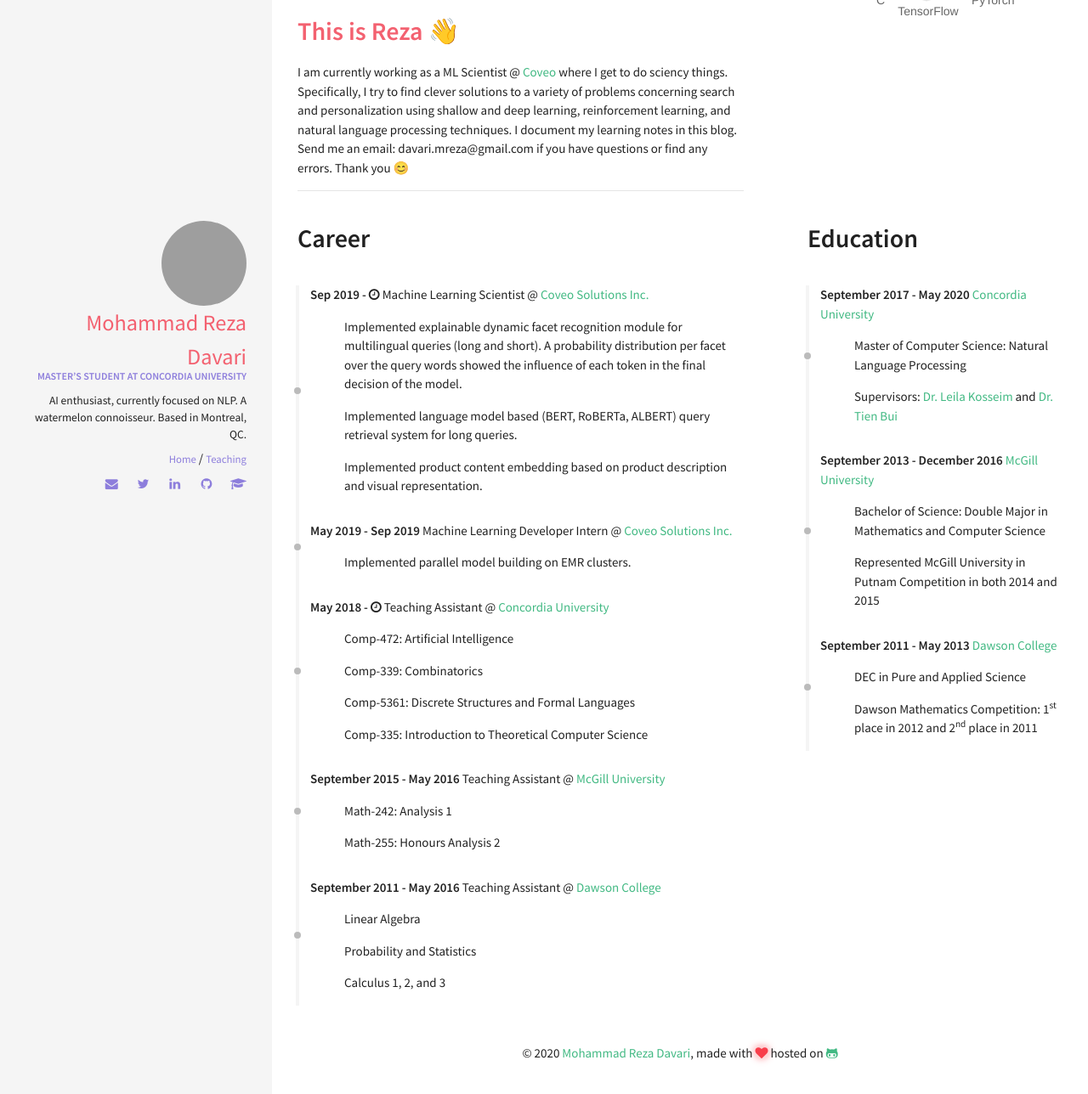
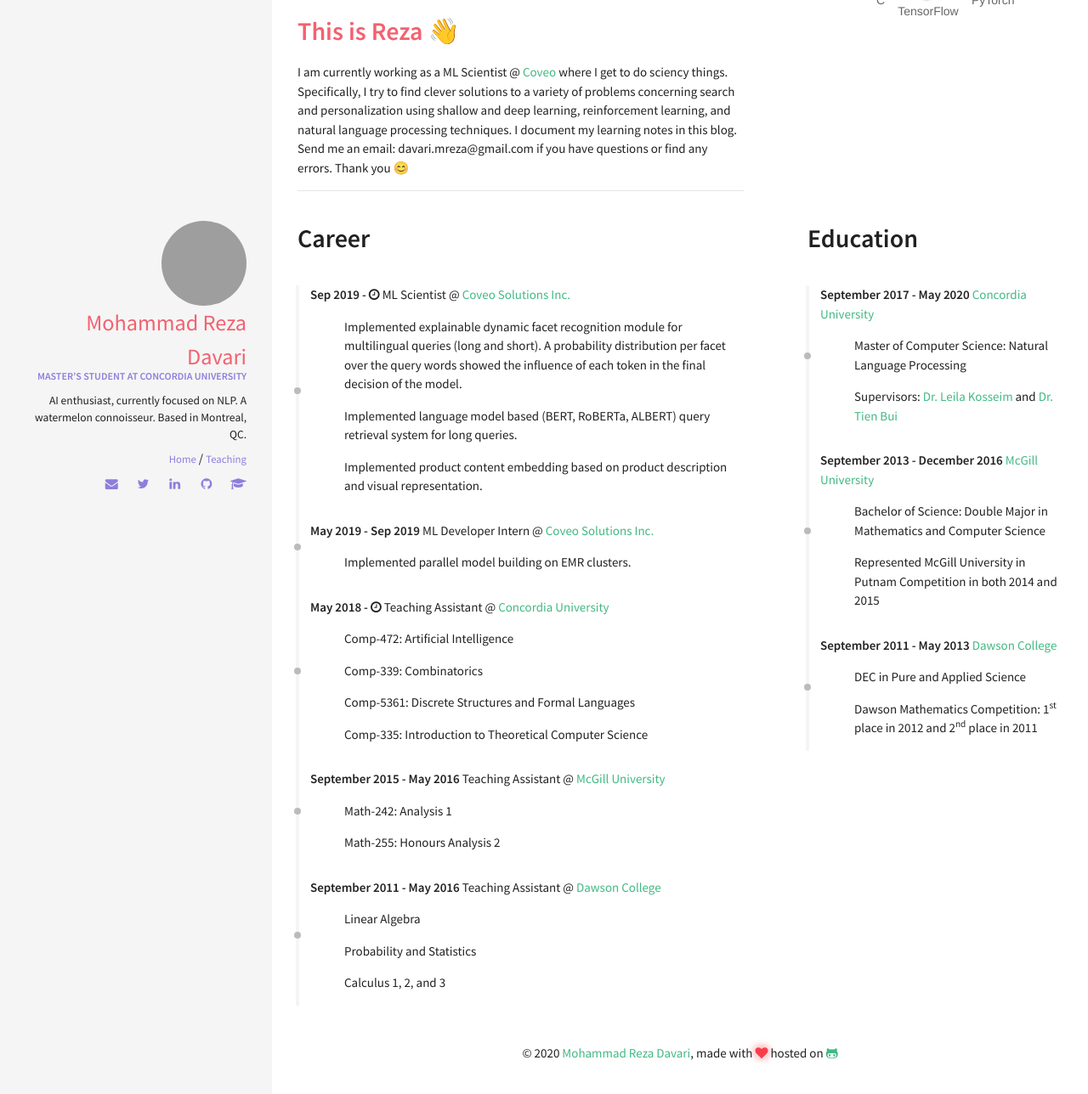
Before and after one commit to rezazzr/davari.io, a Jekyll site: the page built from index.html, in a window 1280 px wide, cut to the strip 374-1662 px from the top of the page. Shown: the whole strip at 85% size. Built offline with Jekyll 4.4.1, drawn with Linux system fonts in a browser that asks for light colours; nearby versions of some CDN libraries; grey boxes are pictures that could not be loaded.

Commit message:
refactored job title

```diff
--- a/_data/index/careers.yml
+++ b/_data/index/careers.yml
@@ -3,13 +3,13 @@
 - name: Coveo Solutions Inc.
   link: https://www.coveo.com/en
   date: Sep 2019 - <i class="fa fa-clock-o" aria-hidden="true" title="Until Now"></i>
-  job:  Machine Learning Scientist
+  job:  ML Scientist
   descr: <br><ul> <li>Implemented explainable dynamic facet recognition module for multilingual queries (long and short). A probability distribution per facet over the query words showed the influence of each token in the final decision of the model.</li> <li>Implemented language model based (BERT, RoBERTa, ALBERT) query retrieval system for long queries.</li>Implemented product content embedding based on product description and visual representation.<li> </li> </ul>
 
 - name: Coveo Solutions Inc.
   link: https://www.coveo.com/en
   date: May 2019 - Sep 2019
-  job:  Machine Learning Developer Intern
+  job:  ML Developer Intern
   descr: <br><ul> <li>Implemented parallel model building on EMR clusters.</li> </ul>
 
 - name: Concordia University
```
